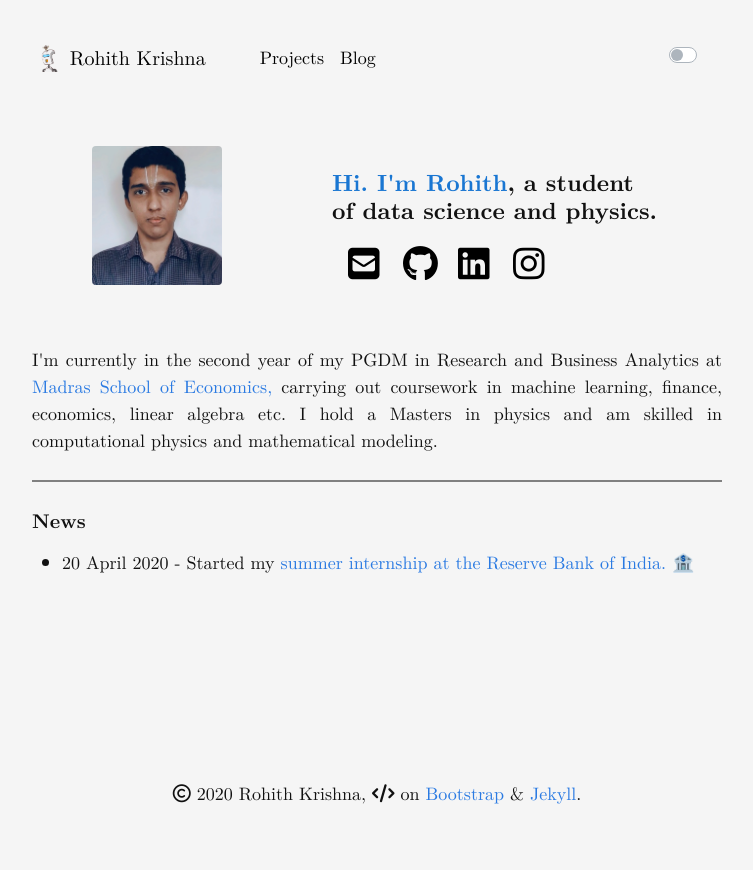
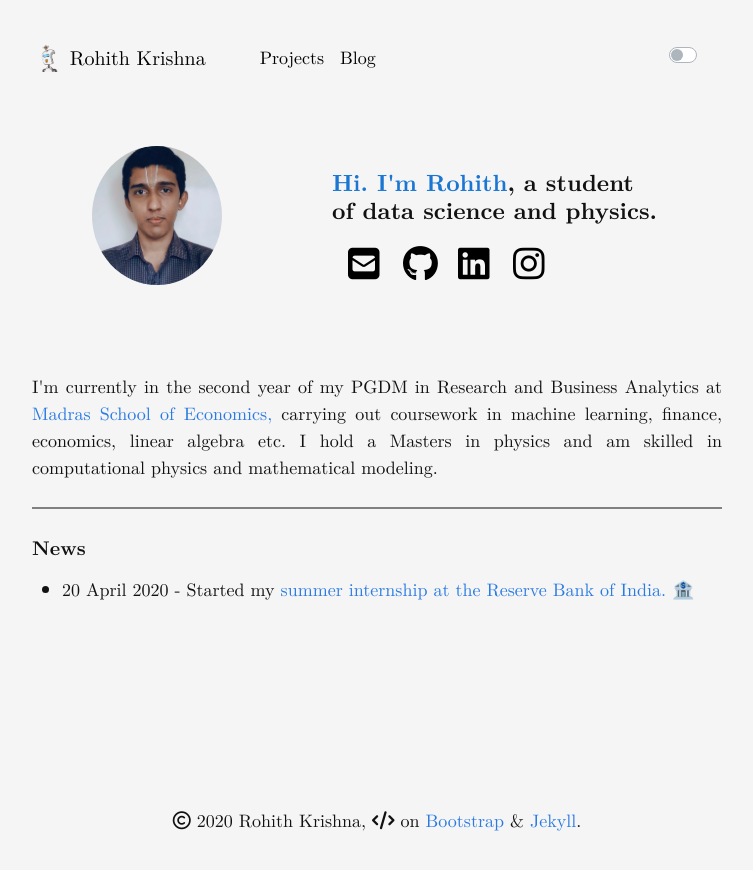
Before and after one commit to rohithmay/rohithmay.github.io, a Jekyll site: the page built from index.md, in a window 1280 px wide. Shown: the top 870 px of the page, without its empty margins (263-1016 px from the left). Built offline with Jekyll 4.4.1, drawn with Linux system fonts in a browser that asks for light colours; nearby versions of some CDN libraries; a style sheet for code colours, icons or effects is not loaded.

Commit message:
Update index.md

```diff
--- a/index.md
+++ b/index.md
@@ -12,7 +12,7 @@ title: Rohith Krishna
                       <img style="margin: 0px 0 0px 0;"
                            id="gravatar-img"
                            src="images/pro-pic.jpg"
-                           class="rounded"
+                           class="rounded-circle"
                            width="130" />
                   </div>
                   <div class="col col-1">
@@ -126,7 +126,7 @@ Template for latest updates here
 
     <br/>
 
-<br/>
+<br/><br/>
 
       <div class="row">
             <div class="col  ml-auto mr-auto">
```
